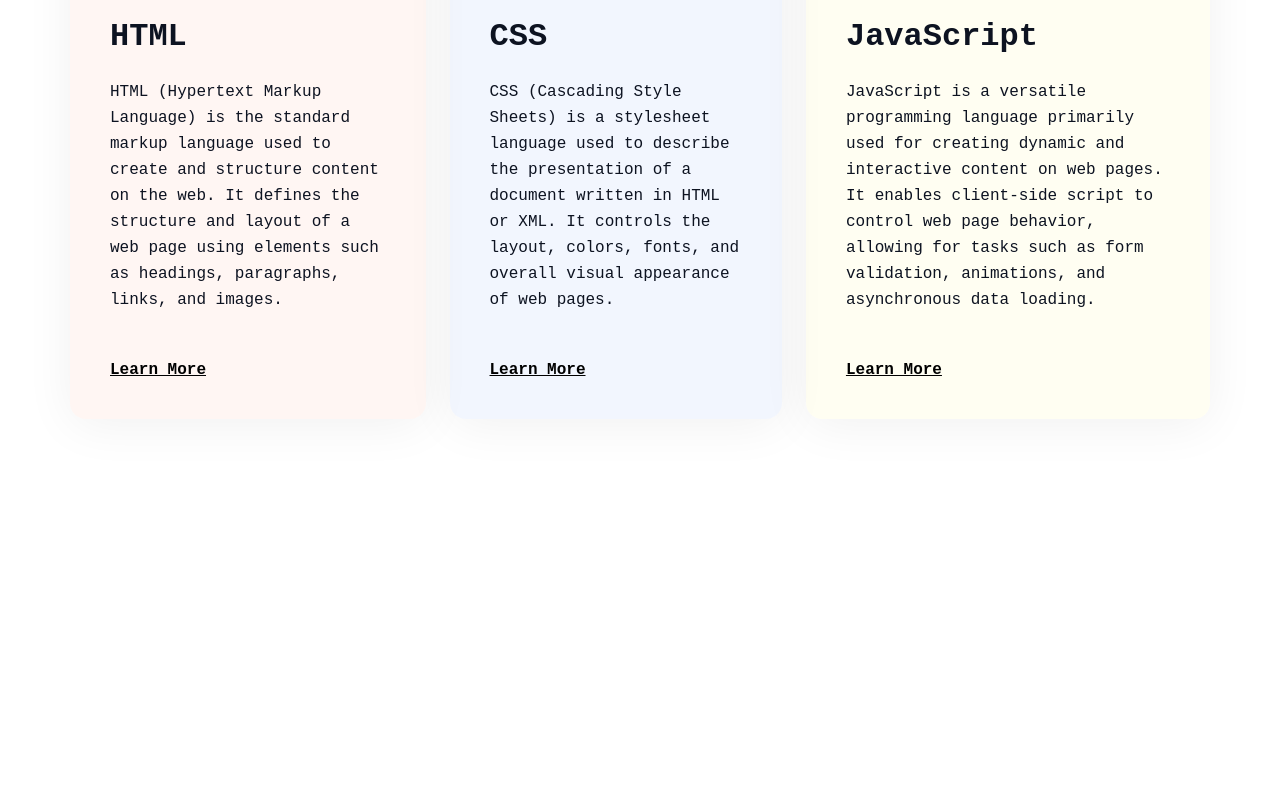
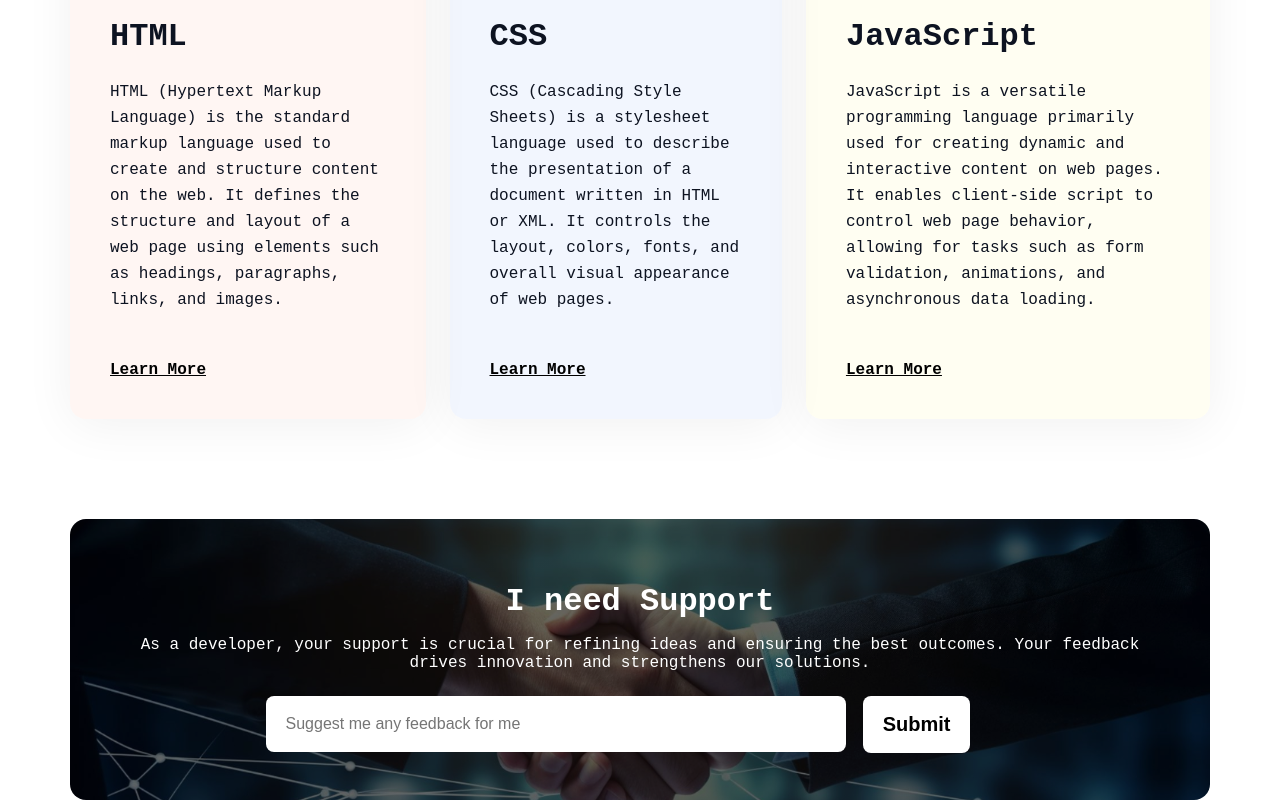
Before and after one commit to mehsam1999/my-first-assignment, a plain HTML site: page index.html in a window 1280 px wide. Shown: the part 3512-4312 px from the top of the page. Before the commit the page ends 4031 px from the top, so only its background shows below. Drawn offline with Linux system fonts and the light colour scheme; a web font is replaced by a local one.

Commit message:
added support part

```diff
--- a/index.html
+++ b/index.html
@@ -73,6 +73,7 @@
 
             </div>
         </section>
+
         <section class="inspiration-container">
             <div class="inspiration-text">
                 <h3>My Inspiration</h3>
@@ -82,6 +83,7 @@
                 <iframe class="video" width="1076" height="550" src="https://www.youtube.com/embed/DGHn2uOAVCE?si=b9GjcfNV7VmO_oIQ" title="YouTube video player" frameborder="0" allow="accelerometer; autoplay; clipboard-write; encrypted-media; gyroscope; picture-in-picture; web-share" referrerpolicy="strict-origin-when-cross-origin" allowfullscreen></iframe>
             </div>
         </section>
+
         <section class="current-target-container">
             <h3 class="text-center">My Current Target</h3>
             <p class="current-target-text text-center">Currently, my goal as a web developer is mastering HTML and CSS to build foundational skills for creating visually appealing and functional websites. I'm focused on honing these essentials to pave the way for more advanced development techniques and projects ahead.</p>
@@ -106,6 +108,19 @@
                 </div>
             </div>
         </section>
+
+        <section class="support-container">
+            <div>
+                <h3 class="text-center" style="color: white; font-size: 32px; font-weight: 700; margin-bottom: 16px;">I need Support</h3>
+                <p class="text-center" style="color: white; font-size: 16px; font-weight: 400; margin-bottom: 24px;">As a developer, your support is crucial for refining ideas and ensuring the best outcomes. Your feedback drives innovation and strengthens our solutions.</p>
+            </div>
+            <div class="support-form">
+                <form action="">
+                    <input type="text" name="" id="" placeholder="Suggest me any feedback for me">
+                    <input class="btn-support" type="submit" value="Submit">
+                </form>
+            </div>
+        </section>
     </main>
     <footer></footer>
 </body>
--- a/styles/styles.css
+++ b/styles/styles.css
@@ -1,5 +1,4 @@
 @import url('https://fonts.googleapis.com/css2?family=Azeret+Mono:ital,wght@0,100..900;1,100..900&display=swap');
-
 
 * {
     margin: 0;
@@ -17,8 +16,7 @@ main{
     text-align: center;
 }
 
-/* banner styles starts here (my monitor resolution is ) */
-
+/* banner styles starts here */
 .banner-container{
     max-width: 100%;
     min-height: 652px;
@@ -73,7 +71,6 @@ main{
     background-color: rgb(13, 19, 33);
     margin-top: 36px;
 }
-
 /* banner styles ends here */
 
 
@@ -161,7 +158,6 @@ main{
     justify-content: center;
     align-items: center;
 }
-
 /*cards styles ends here */
 
 /*web-dev styles ends here */
@@ -210,7 +206,7 @@ main{
 }
 /*inspiration styles ends here */
 
-
+/*current target styles starts here */
 .skills-container{
     max-width: 1140px;
     min-height: 460px;;
@@ -263,3 +259,51 @@ main{
 .skill-image{
     margin-bottom: 24px;
 }
+/*current target styles ends here */
+
+
+/*support styles starts here */
+.support-container{
+    background-image: linear-gradient(rgba(0, 0, 0, 0.2),rgba(0, 0, 0, 0.2),rgba(0, 0, 0, 0.2)), url(../assets/handshake.jpg);
+    background-size: cover;
+    background-repeat: no-repeat;
+    background-position: center;
+    background-color: rgba(0, 0, 0, 0.5);
+    background-blend-mode: overlay;
+    border-radius: 16px;
+    padding: 64px;
+}
+.support-form{
+    position: relative;
+    align-items: center;
+    margin-bottom: 64px;
+
+}
+main input[type="text"]{
+    width: 540px;;
+    border-radius: 8px;
+    background-color: white;
+    display: block;
+    padding: 19px 20px;
+    border: none;
+    font-size: 16px;
+    position: absolute;
+    left: 13%;
+}
+
+.btn-support{
+    position: absolute;
+    top: 0%;
+    left: 72%;
+    height: 57px;
+    padding: 17px 20px;
+    border-radius: 8px;
+    columns: rgb(13, 19, 33);
+    background-color: white;
+    font-size: 20px;
+    font-weight: 600;
+    border: none;
+
+}
+
+/*support styles ends here */
```
